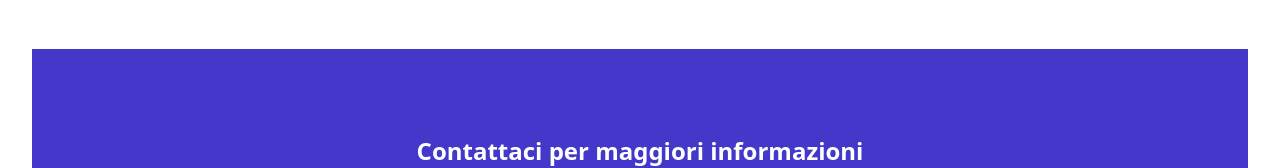
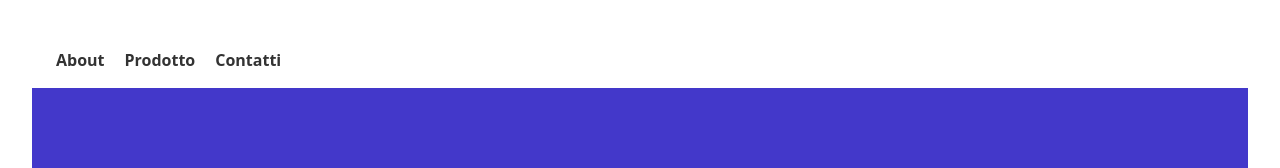
Before and after one commit to Maridecolmenares/progetto-react-css, a React (Vite) app: page / in a window 1280 px wide. Shown: the top 168 px of the page. Built offline with nearby package versions, Linux system fonts and the light colour scheme.

Commit message:
feauture: Add header components

```diff
--- a/src/App.jsx
+++ b/src/App.jsx
@@ -3,12 +3,14 @@ import reactLogo from './assets/react.svg'
 import viteLogo from '/vite.svg'
 import './App.css'
 import CTABanner from './components/CTABanner/CTABanner'
-import  ImageTextBlock from './components/ImageTextBlock/ImageTextBlock';
+import ImageTextBlock from './components/ImageTextBlock/ImageTextBlock';
+import Header from './components/Header/Header';
 
 function App() {
   return (
     <>
-      <CTABanner/>
+      <Header />
+      <CTABanner />
       <ImageTextBlock />
     </>
   )
--- /dev/null
+++ b/src/components/Header/Header.css
@@ -0,0 +1,35 @@
+.main-header {
+  position: sticky;
+  top: 0;
+  z-index: 50;
+  background-color: rgba(255, 255, 255, 0.85);
+  backdrop-filter: blur(8px);
+  display: flex;
+  justify-content: space-between;
+  align-items: center;
+  padding: 1rem 1.5rem;
+}
+
+.header-nav a {
+  margin-right: 20px;
+  text-decoration: none;
+  color: #333;
+  font-weight: 600;
+}
+
+.mobile-menu-button {
+  display: none;
+  background: none;
+  border: none;
+  font-size: 1.2rem;
+  cursor: pointer;
+}
+
+@media (max-width: 768px) {
+  .header-nav {
+    display: none;
+  }
+  .mobile-menu-button {
+    display: block;
+  }
+}
--- /dev/null
+++ b/src/components/Header/Header.jsx
@@ -0,0 +1,14 @@
+import './Header.css';
+
+export default function Header() {
+  return (
+    <header className="main-header">
+      <nav className="header-nav">
+        <a href="#about">About</a>
+        <a href="#prodotto">Prodotto</a>
+        <a href="#contatti">Contatti</a>
+      </nav>
+      <button className="mobile-menu-button">Menu</button>
+    </header>
+  );
+}
```
